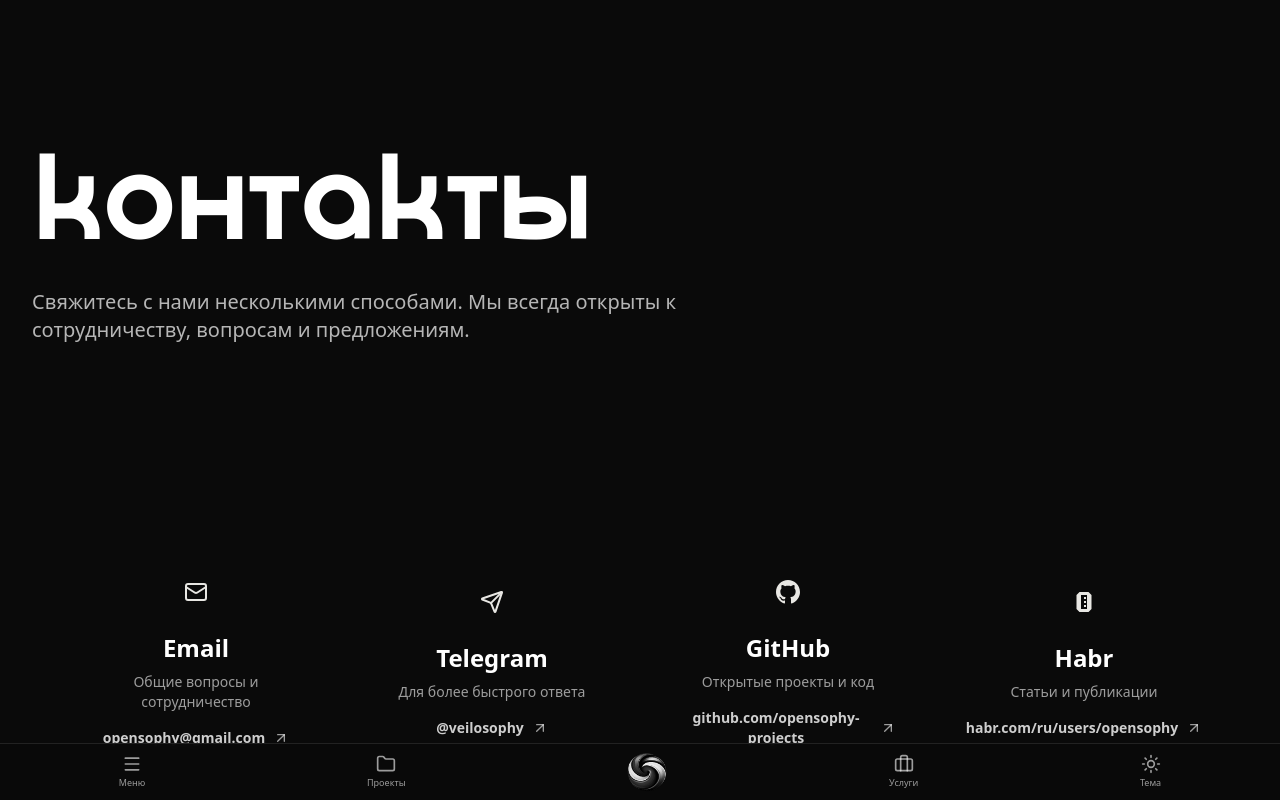
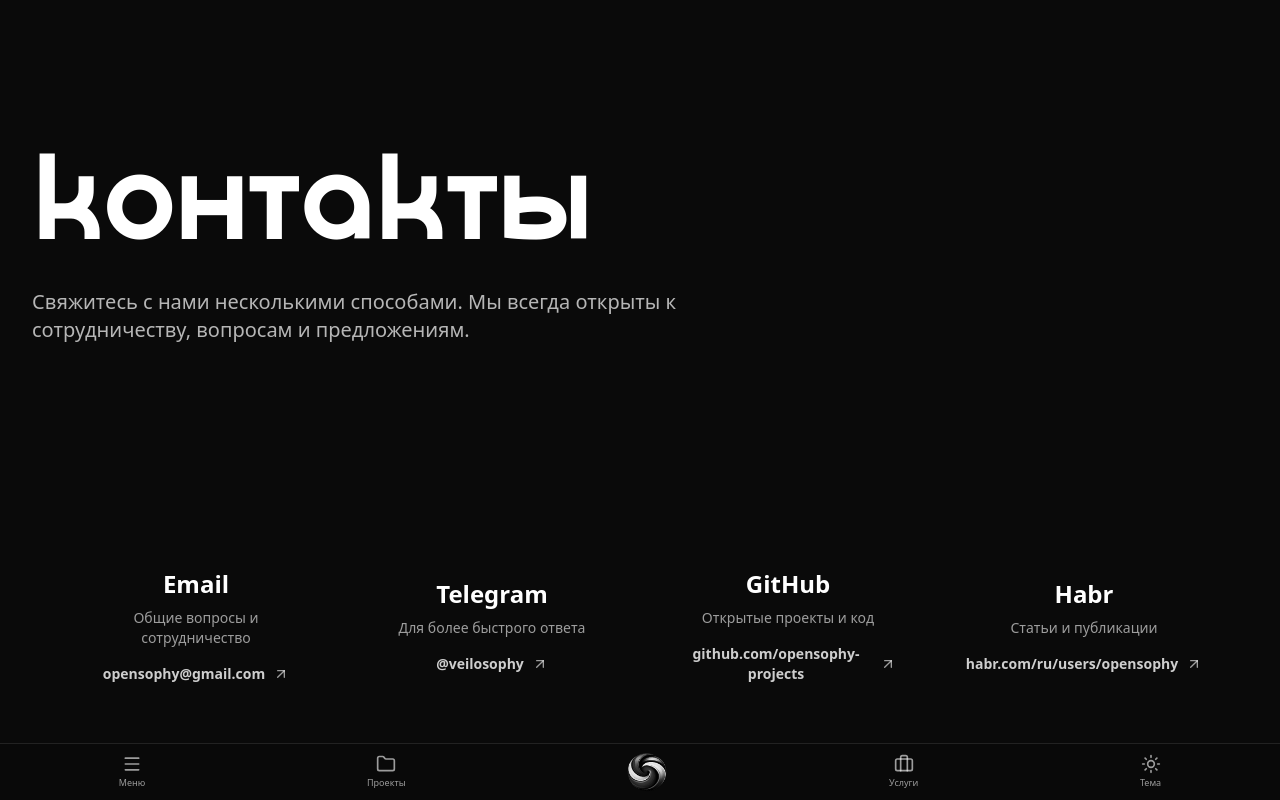
Before and after one commit to opensophy-projects/general, a React (Vite) app: page /contacts in a window 1280 px wide. Shown: the top 800 px of the page. Built offline with nearby package versions, Linux system fonts and the light colour scheme.

Commit message:
Updated Contacts.tsx

```diff
--- a/src/components/pages/Contacts.tsx
+++ b/src/components/pages/Contacts.tsx
@@ -1,8 +1,7 @@
 import React from 'react';
 import { Helmet } from 'react-helmet-async';
 import { motion } from 'framer-motion';
-import { Mail, Send, ArrowUpRight } from 'lucide-react';
-import Footer from '../Footer';
+import { ArrowUpRight } from 'lucide-react';
 
 interface ContactsProps {
   isNegative: boolean;
@@ -14,7 +13,6 @@
       id: 'email',
       title: 'Email',
       description: 'Общие вопросы и сотрудничество',
-      icon: <Mail className="w-6 h-6" />,
       link: 'opensophy@gmail.com',
       href: 'mailto:opensophy@gmail.com',
       external: false
@@ -23,7 +21,6 @@
       id: 'telegram',
       title: 'Telegram',
       description: 'Для более быстрого ответа',
-      icon: <Send className="w-6 h-6" />,
       link: '@veilosophy',
       href: 'https://t.me/veilosophy',
       external: true
@@ -32,9 +29,6 @@
       id: 'github',
       title: 'GitHub',
       description: 'Открытые проекты и код',
-      icon: <svg className="w-6 h-6" viewBox="0 0 24 24" fill="currentColor">
-        <path d="M12 0c-6.626 0-12 5.373-12 12 0 5.302 3.438 9.8 8.207 11.387.599.111.793-.261.793-.577v-2.234c-3.338.726-4.033-1.416-4.033-1.416-.546-1.387-1.333-1.756-1.333-1.756-1.089-.745.083-.729.083-.729 1.205.084 1.839 1.237 1.839 1.237 1.07 1.834 2.807 1.304 3.492.997.107-.775.418-1.305.762-1.604-2.665-.305-5.467-1.334-5.467-5.931 0-1.311.469-2.381 1.236-3.221-.124-.303-.535-1.524.117-3.176 0 0 1.008-.322 3.301 1.23.957-.266 1.983-.399 3.003-.404 1.02.005 2.047.138 3.006.404 2.291-1.552 3.297-1.23 3.297-1.23.653 1.653.242 2.874.118 3.176.77.84 1.235 1.911 1.235 3.221 0 4.609-2.807 5.624-5.479 5.921.43.372.823 1.102.823 2.222v3.293c0 .319.192.694.801.576 4.765-1.589 8.199-6.086 8.199-11.386 0-6.627-5.373-12-12-12z"/>
-      </svg>,
       link: 'github.com/opensophy-projects',
       href: 'https://github.com/opensophy-projects',
       external: true
@@ -43,16 +37,11 @@
       id: 'habr',
       title: 'Habr',
       description: 'Статьи и публикации',
-      icon: <svg className="w-6 h-6" viewBox="0 0 24 24" fill="currentColor">
-        <path d="M7.5 2h9l3 3v14l-3 3h-9l-3-3V5l3-3zm1.5 3v14h6V5H9zm3 2h2v2h-2V7zm0 4h2v2h-2v-2zm0 4h2v2h-2v-2z"/>
-      </svg>,
       link: 'habr.com/ru/users/opensophy',
       href: 'https://habr.com/ru/users/opensophy/',
       external: true
     }
   ];
-
-  const iconColor = isNegative ? 'text-[#E8E7E3]' : 'text-[#0a0a0a]';
 
   return (
     <div className="min-h-screen relative flex flex-col">
@@ -114,7 +103,7 @@
         }`}
       />
 
-      <div className={`relative z-10 flex-1 flex flex-col ${isNegative ? 'text-white' : 'text-black'}`}>
+      <div className={`relative z-10 flex-1 flex flex-col pb-20 ${isNegative ? 'text-white' : 'text-black'}`}>
         <section className={`py-20 sm:py-24 md:py-32 lg:py-40 px-4 sm:px-6 md:px-8 ${isNegative ? 'bg-[#0a0a0a]' : 'bg-[#E8E7E3]'}`}>
           <div className="max-w-7xl mx-auto">
             <motion.div
@@ -159,15 +148,6 @@
                         }`} />
 
                         <div className="relative z-10 flex flex-col items-center text-center">
-                          <motion.div
-                            className="mb-4 inline-flex p-3 rounded-xl transition-all duration-300"
-                            whileHover={{ scale: 1.1 }}
-                          >
-                            <div className={iconColor}>
-                              {contact.icon}
-                            </div>
-                          </motion.div>
-
                           <h3 className={`text-xl sm:text-2xl font-bold mb-2 ${
                             isNegative ? 'text-white' : 'text-black'
                           }`}>
@@ -200,8 +180,6 @@
           </div>
         </section>
       </div>
-
-      <Footer isNegative={isNegative} />
     </div>
   );
 };
```
